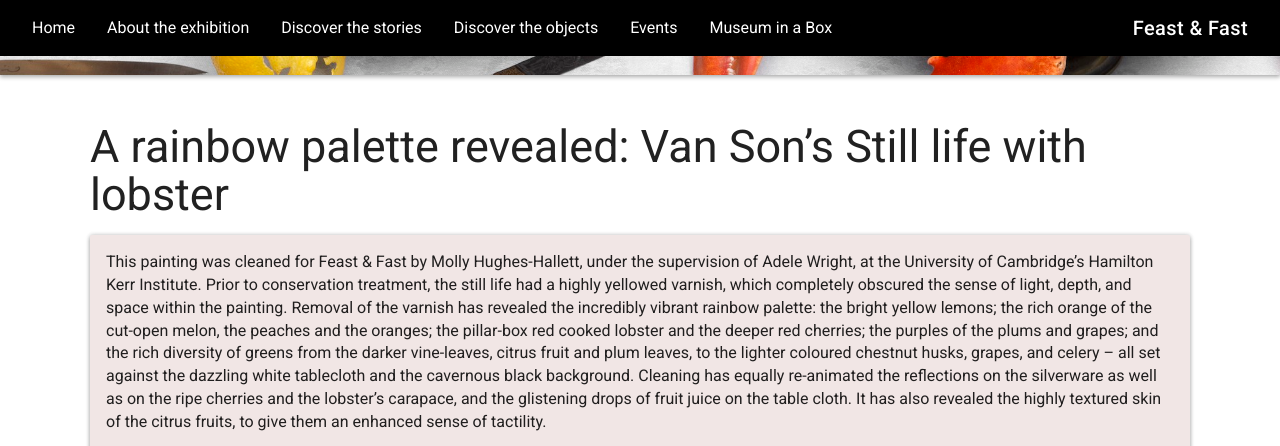
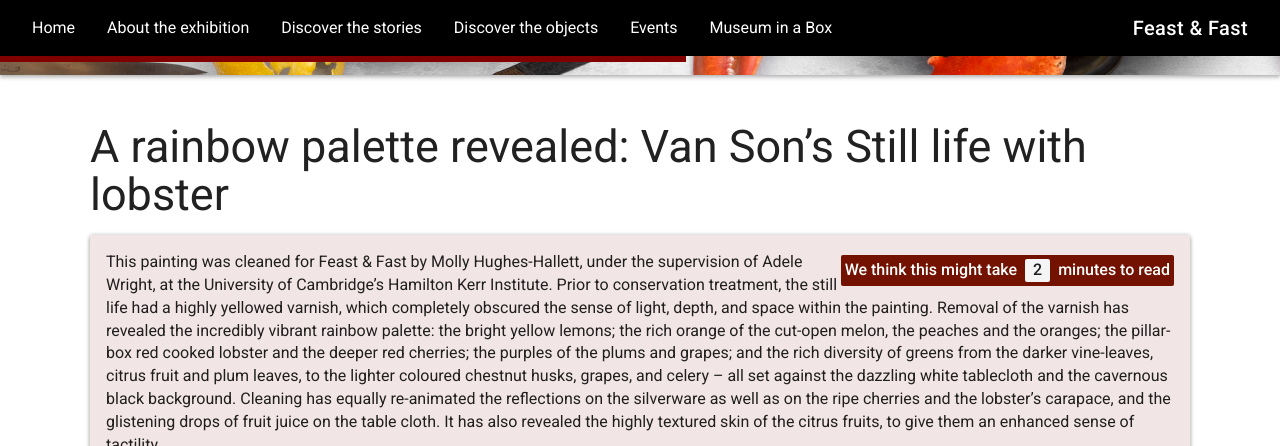
Before and after one commit to FitzwilliamMuseum/feast-and-fast, a Jekyll site: the page built from _discover/rainbow-palette.md, in a window 1280 px wide and 900 px high, scrolled down 525 px, cut to the strip 0-446 px from the top of the window. Built offline with Jekyll 4.4.1, drawn with Linux system fonts in a browser that asks for light colours; nearby versions of some CDN libraries; some web fonts are replaced.

Commit message:
Add read time and progress indicators

```diff
--- a/_includes/read_time.html
+++ b/_includes/read_time.html
@@ -1,12 +1,14 @@
 {% assign words_per_minute = site.words_per_minute | default: 200 %}
-
 {% if site.read_time %}
-  {% assign words = content | strip_html | number_of_words %}
+{% assign words = content | strip_html | number_of_words %}
 {% endif %}
 {% if words < words_per_minute %}
-  {{ site.data.ui-text[site.locale].less_than | default: "less than" }} 1 {{ site.data.ui-text[site.locale].minute_read | default: "minute to read" }}
-{% elsif words == words_per_minute %}
-  1 {{ site.data.ui-text[site.locale].minute_read | default: "minute read" }}
-{% else %}
-  {{ words | divided_by:words_per_minute }} {{ site.data.ui-text[site.locale].minute_read | default: "minutes to read" }}
-{% endif %}
+{{ site.data.ui-text[site.locale].less_than | default: "Maybe less than" }}<span class="ml-2 badge badge-light mr-2">1</span> {{ site.data.ui-text[site.locale].minute_read
+  | default: "minute to read" }}
+  {% elsif words == words_per_minute %}
+  <span class="ml-2 badge badge-light mr-2">1</span> {{ site.data.ui-text[site.locale].minute_read
+    | default: "minute read" }}
+    {% else %}
+    We think this might take <span class="ml-2 badge badge-light mr-2"> {{ words | divided_by:words_per_minute }}</span>
+    {{ site.data.ui-text[site.locale].minute_read | default: "minutes to read" }}
+    {% endif %}
--- a/_includes/structure/javascript.html
+++ b/_includes/structure/javascript.html
@@ -12,3 +12,6 @@
 <script defer type="text/javascript" src="{{ site.baseurl }}/js/config.js"></script>
 <script defer type="text/javascript" src="{{ site.baseurl }}/js/klaro.js"></script>
 <!-- End of body -->
+{% if page.layout == 'default' and page.collection == 'discover' %}
+<script defer type="text/javascript" src="{{ site.baseurl }}/js/progress.js"></script>
+{% endif %}
--- a/_layouts/default.html
+++ b/_layouts/default.html
@@ -23,7 +23,9 @@
 </a>
 
 {% include /structure/navigation.html %}
-
+{% if page.collection == 'discover' %}
+<div class="progress" id="progress-indicator"></div>
+{% endif %}
 {% if page.category %}
 {% assign class = page.category %}
 {% else %}
@@ -57,14 +59,9 @@
           {{ content }}
       </div>
       {% else %}
-      <div class="ol-12 shadow-sm p-3 mx-auto mb-3 rounded intro-card">
-          {% if page.author %}
-          <div class="float-right p-3">
-            <img class="align-self-center mr-3 rounded-circle thumb-post"
-               src="{{ site.baseurl }}/images/staff/{{ page.author_image }}"
-               alt="{{ page.author }}'s profile image" height="150" width="150">
-               <h4 class="text-center p-2">{{ page.author }}</h4>
-             </div>
+      <div class="col-12 shadow-sm p-3 mx-auto mb-3 rounded intro-card">
+          {% if page.collection == 'discover' %}
+          <span class="mb-1 mt-1 badge badge-wine float-right p-1">{% include read_time.html %}</span>
           {% endif %}
           {{ content }}
       </div>
```
